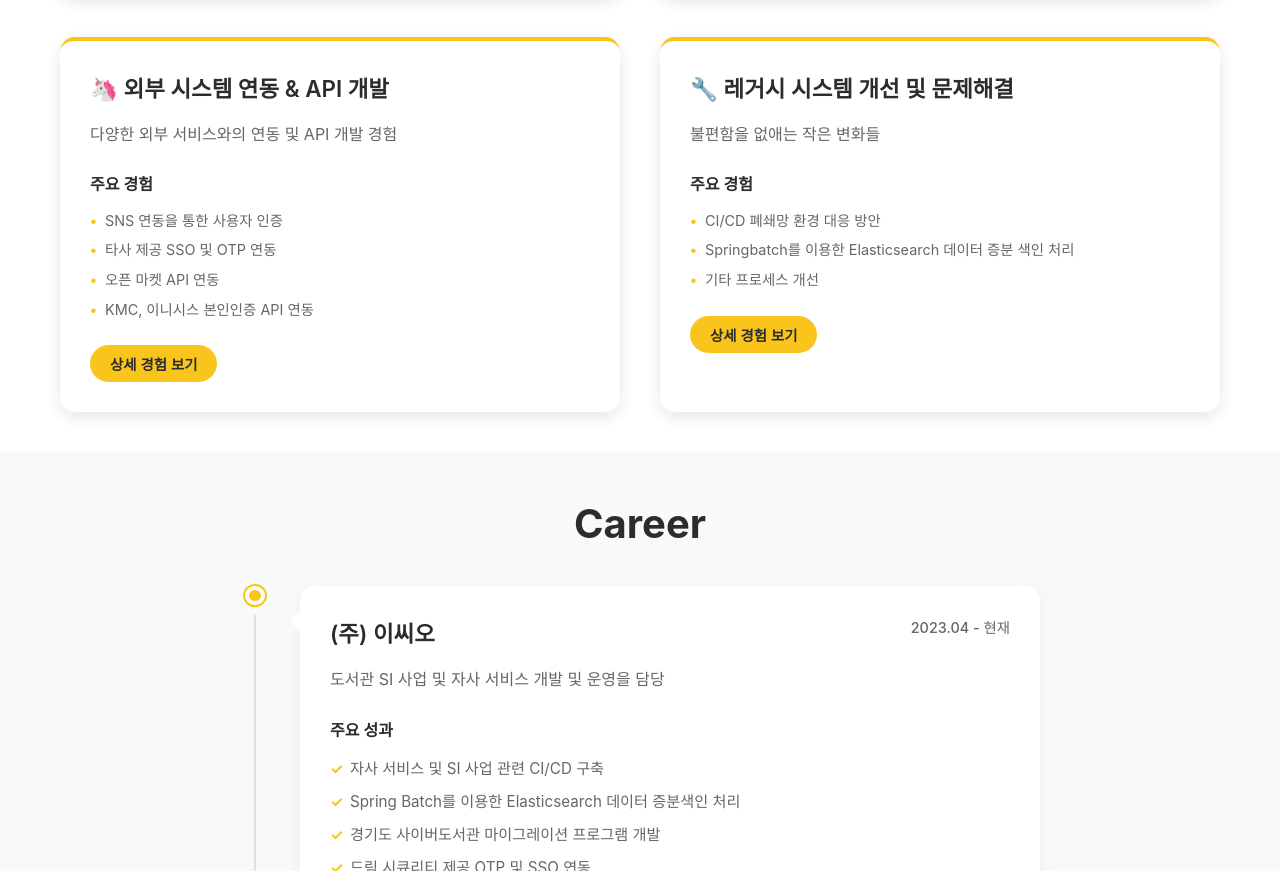
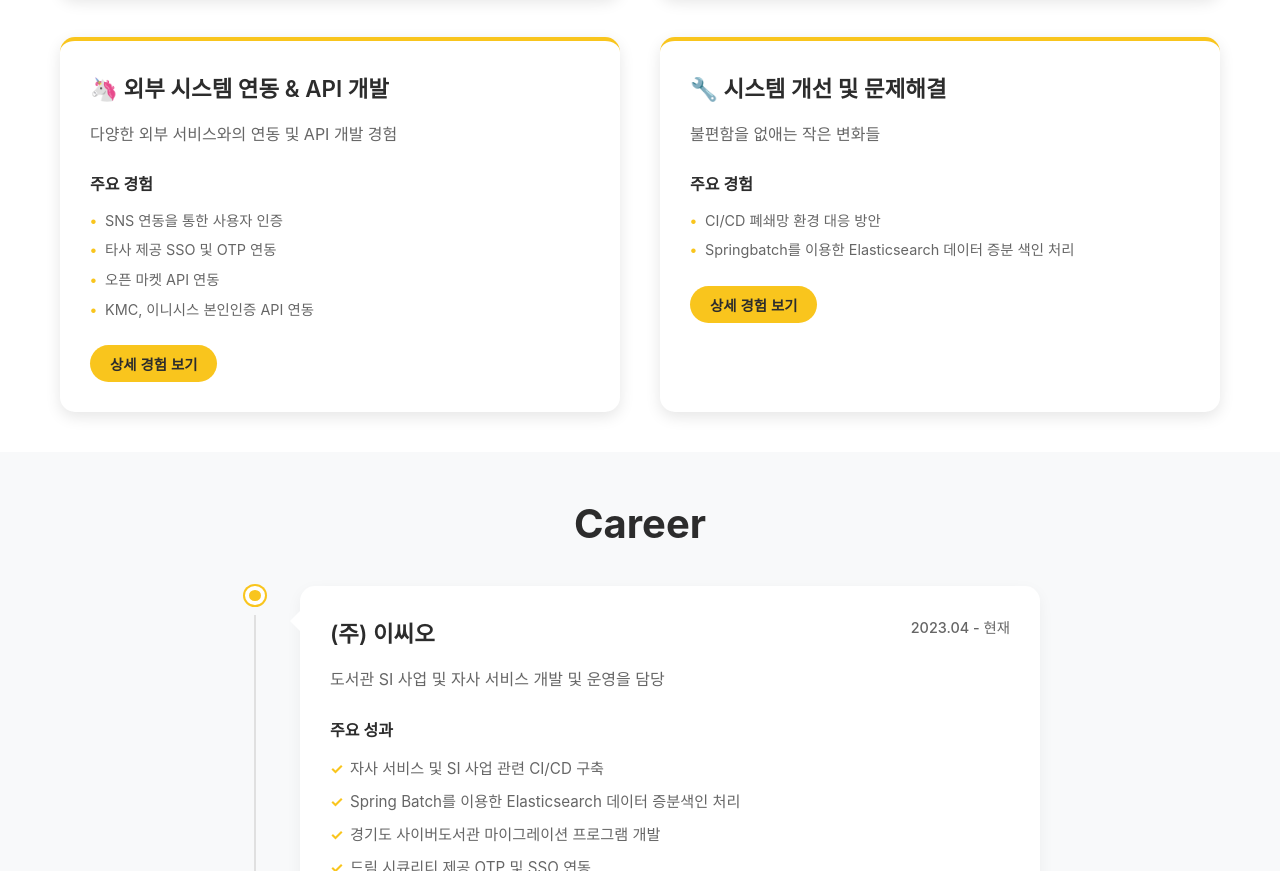
Before and after one commit to icemokacat/me, an Astro site: page / in a window 1280 px wide. Shown: the part 1720-2591 px from the top of the page. Built offline with nearby package versions, Linux system fonts and the light colour scheme; Astro itself is replaced by a stand-in of ours; a web font is replaced by a local one.

Commit message:
일부 메뉴 삭제 및 메뉴명 변경

```diff
--- a/src/components/Experience.astro
+++ b/src/components/Experience.astro
@@ -40,12 +40,11 @@ const projects: Project[] = [
     detailUrl: "./md/exp2.md"
   },
   {
-    title: "🔧 레거시 시스템 개선 및 문제해결",
+    title: "🔧 시스템 개선 및 문제해결",
     description: "불편함을 없애는 작은 변화들",
     features: [
       "CI/CD 폐쇄망 환경 대응 방안",
-      "Springbatch를 이용한 Elasticsearch 데이터 증분 색인 처리",
-      "기타 프로세스 개선"
+      "Springbatch를 이용한 Elasticsearch 데이터 증분 색인 처리"
     ],
     detailUrl: "./md/exp4.md"
   },
```
Also changed, not shown: public/md/exp4.md (+0 -4 lines).
